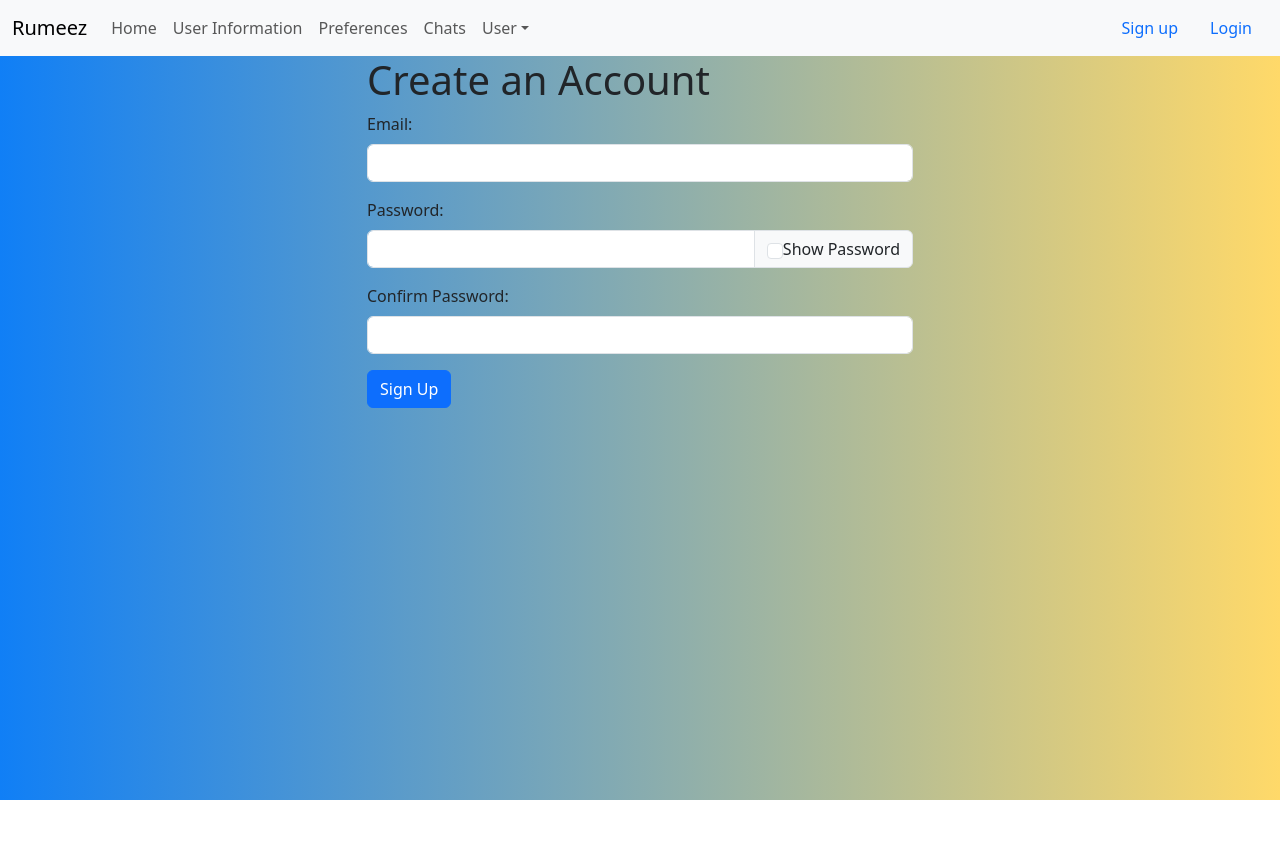
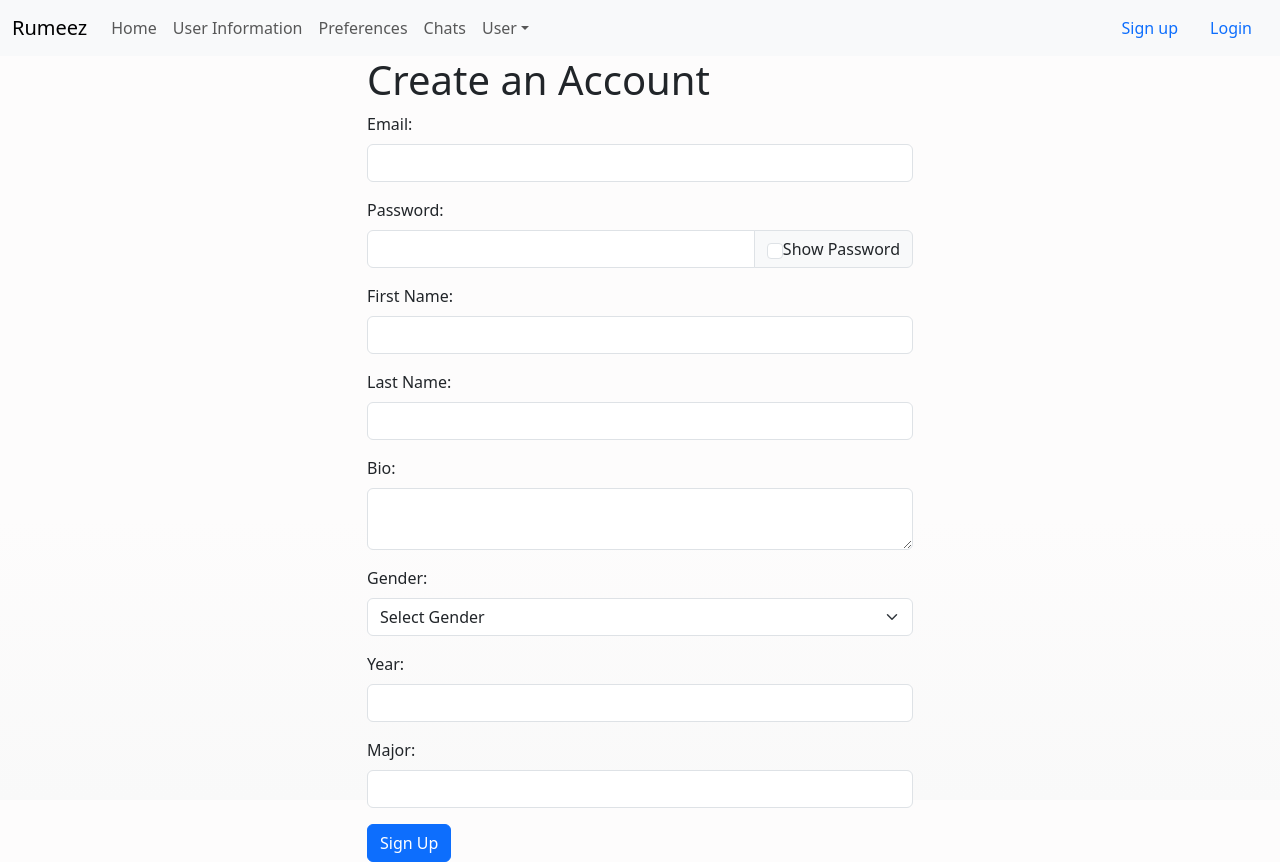
Before and after one commit to Rumeez/Rumeez_2, a React (Create React App) app: page /signup in a window 1280 px wide. Before the commit the page ends 800 px from the top, so only its background shows below. Built offline with nearby package versions, Linux system fonts and the light colour scheme.

Commit message:
Completed signup, preferences functionality. User info not complete.

```diff
--- a/src/App.css
+++ b/src/App.css
@@ -1,6 +1,6 @@
 body {
   /* Use linear-gradient for the gradient effect */
-  background: linear-gradient(to right, #107ff6, #ffd969);
+  background: linear-gradient(to top,/* #107ff6*/ #f9f9f9 , #fdfcfc 35%);
   /* Set background properties to cover the entire viewport */
   background-size: cover;
   background-repeat: no-repeat;
--- a/src/components/OptionsBar.tsx
+++ b/src/components/OptionsBar.tsx
@@ -53,7 +53,7 @@ const OptionsBar: React.FunctionComponent = (): JSX.Element => {
       // Handle the error, e.g., display an error message to the user
     }
 
-    redirect('/');
+    navigate('/');
     navigate(0)
   };
 
--- a/src/components/Preference.tsx
+++ b/src/components/Preference.tsx
@@ -10,40 +10,63 @@ import {
   Button,
 } from 'reactstrap';
 
+import { Link, redirect, useNavigate } from 'react-router-dom';
+
 const Preference: React.FC = () => {
   const [formData, setFormData] = useState({
     dormType: '',
-    roommateGender: '',
+    numberOfRoommates: '',
+    genderOfRoomate: '',
     smoking: '',
     drinking: '',
-    risetime: '',
-    sleeptime: '',
-    temperature: '',
+    riseTime: '',
+    sleepTime: '',
+    temp: '',
   });
+  const navigate = useNavigate();
+  const [originalFormData] = useState({ ...formData }); // Store the original form data
 
-  const [originalFormData] = useState({ ...formData }); // Store the original form data
 
   const handleInputChange = (e: React.ChangeEvent<HTMLInputElement>) => {
     const { name, value } = e.target;
     setFormData({ ...formData, [name]: value });
   };
-
-  const handleSubmit = (e: React.FormEvent<HTMLFormElement>) => {
+  const handleSubmit = async (e: React.FormEvent<HTMLFormElement>) => {
     e.preventDefault();
 
-    // Check if the form data has changed
-    const formDataChanged = JSON.stringify(formData) !== JSON.stringify(originalFormData);
+    try {
+      const response = await fetch('http://localhost:8000/user/update-preferences', {
+        credentials: 'include',
+        method: 'POST',
+        headers: {
+          'Content-Type': 'application/json',
+        },
+        body: JSON.stringify({
+          dormType: formData.dormType,
+          numberOfRoommates: Number(formData.numberOfRoommates),
+          genderOfRoomate: formData.genderOfRoomate,
+          smoking: formData.smoking === 'Yes', // Convert to boolean
+          drinking: formData.drinking === 'Yes', // Convert to boolean
+          riseTime: formData.riseTime,
+          sleepTime: formData.sleepTime,
+          temp: formData.temp,
+        }),
+      });
 
-    if (formDataChanged) {
-      // The form data has changed, add your logic to handle the preferences submission here
-      // You can send the formData to your backend or perform any other actions
-
-      // Optionally, you can update the originalFormData to the new formData
-      // originalFormData will now contain the latest form data for future comparisons
-      // originalFormData = { ...formData };
-    } else {
-      // The form data has not changed, you can display a message or handle it as needed
-      alert('No changes made. Nothing to save.');
+      // Check if the response status is OK (200-299)
+      if (response.ok) {
+        // Handle the case where the update was successful
+        console.log('Preferences updated successfully!');
+        alert('Updated Preferenes Saved!')
+        navigate('/home');
+      } else {
+        // Handle the case where the server returns an error status
+        console.error(`Preferences update failed. Status: ${response.status}`);
+        // You can handle different HTTP error statuses here if needed
+      }
+    } catch (error) {
+      console.error('Error updating preferences:', error);
+      // Handle other errors, e.g., network issues
     }
   };
 
@@ -67,24 +90,44 @@ const Preference: React.FC = () => {
                   <option value="" disabled>
                     Select dorm type
                   </option>
-                  <option value="plazadouble">Plaza Double</option>
-                  <option value="plazatriple">Plaza Triple</option>
-                  <option value="plazadoubleprivbath">Plaza Double Priv Bath</option>
-                  <option value="plazatripleprivbath">Plaza Triple Priv Bath</option>
-                  <option value="deluxedouble">Deluxe Triple</option>
-                  <option value="deluxetriple">Deluxe Triple</option>
-                  <option value="classicdouble">Classic Double</option>
-                  <option value="classictriple">Classic Triple</option>
-                  <option value="universityapartments">University Apartments</option>
+                  <option value="plaza double">Plaza Double</option>
+                  <option value="plaza triple">Plaza Triple</option>
+                  <option value="plaza double priv bath">Plaza Double Priv Bath</option>
+                  <option value="plaza triple priv bath">Plaza Triple Priv Bath</option>
+                  <option value="deluxe double">Deluxe Triple</option>
+                  <option value="deluxe triple">Deluxe Triple</option>
+                  <option value="classic double">Classic Double</option>
+                  <option value="classic triple">Classic Triple</option>
+                  <option value="university apartments">University Apartments</option>
                 </Input>
               </FormGroup>
+
               <FormGroup>
-                <Label for="roommateGender">Roommate Gender:</Label>
+                <Label for="numberOfRoommates">Number of Roommates:</Label>
                 <Input
                   type="select"
-                  id="roommateGender"
-                  name="roommateGender"
-                  value={formData.roommateGender}
+                  id="numberOfRoommates"
+                  name="numberOfRoommates"
+                  value={formData.numberOfRoommates}
+                  onChange={handleInputChange}
+                  required
+                >
+                  <option value="" disabled>
+                    Select number of roommates
+                  </option>
+                  <option value="1">1</option>
+                  <option value="2">2</option>
+                  <option value="3">3</option>
+                </Input>
+              </FormGroup>
+
+              <FormGroup>
+                <Label for="genderOfRoomate">Roommate Gender:</Label>
+                <Input
+                  type="select"
+                  id="genderOfRoomate"
+                  name="genderOfRoomate"
+                  value={formData.genderOfRoomate}
                   onChange={handleInputChange}
                   required
                 >
@@ -109,9 +152,8 @@ const Preference: React.FC = () => {
                   <option value="" disabled>
                     Select smoking preference
                   </option>
-                  <option value="often">Often</option>
-                  <option value="never">Never</option>
-                  <option value="sometimes">Sometimes/Ask me</option>
+                  <option value="Yes">Yes</option>
+                  <option value="No">No</option>
                 </Input>
               </FormGroup>
               <FormGroup>
@@ -127,18 +169,17 @@ const Preference: React.FC = () => {
                   <option value="" disabled>
                     Select drinking preference
                   </option>
-                  <option value="often">Often</option>
-                  <option value="never">Never</option>
-                  <option value="sometimes">Sometimes/Ask me</option>
+                  <option value="Yes">Yes</option>
+                  <option value="No">No</option>
                 </Input>
               </FormGroup>
               <FormGroup>
-                <Label for="temperature">Temperature:</Label>
+                <Label for="temp">Temperature:</Label>
                 <Input
                   type="select"
-                  id="temperature"
-                  name="temperature"
-                  value={formData.temperature}
+                  id="temp"
+                  name="temp"
+                  value={formData.temp}
                   onChange={handleInputChange}
                   required
                 >
@@ -151,12 +192,12 @@ const Preference: React.FC = () => {
                 </Input>
               </FormGroup>
               <FormGroup>
-                <Label for="risetime">Rise Time:</Label>
+                <Label for="riseTime">Rise Time:</Label>
                 <Input
                   type="select"
-                  id="risetime"
-                  name="risetime"
-                  value={formData.risetime}
+                  id="riseTime"
+                  name="riseTime"
+                  value={formData.riseTime}
                   onChange={handleInputChange}
                   required
                 >
@@ -174,12 +215,12 @@ const Preference: React.FC = () => {
                 </Input>
               </FormGroup>
               <FormGroup>
-                <Label for="sleeptime">Sleep Time:</Label>
+                <Label for="sleepTime">Sleep Time:</Label>
                 <Input
                   type="select"
-                  id="sleeptime"
-                  name="sleeptime"
-                  value={formData.sleeptime}
+                  id="sleepTime"
+                  name="sleepTime"
+                  value={formData.sleepTime}
                   onChange={handleInputChange}
                   required
                 >
--- a/src/components/SignUp.tsx
+++ b/src/components/SignUp.tsx
@@ -1,5 +1,5 @@
-import React, { useState } from 'react';
-import { useNavigate } from 'react-router-dom';
+import React, { useState, useEffect } from 'react';
+import { useNavigate, useLocation } from 'react-router-dom';
 import {
   Container,
   Row,
@@ -14,14 +14,29 @@ import {
 } from 'reactstrap';
 
 const Signup: React.FC = () => {
-  const navigate = useNavigate();
-  const [formData, setFormData] = useState({
+  const initialFormData = {
     email: '',
     password: '',
-    confirmPassword: '',
-  });
+    firstname: '',
+    lastname: '',
+    bio: '',
+    gender: '',
+    year: '',
+    major: '',
+  };
 
+  const [formData, setFormData] = useState(initialFormData);
   const [showPassword, setShowPassword] = useState(false);
+  const navigate = useNavigate();
+  const location = useLocation();
+
+  // Load user information from localStorage when the component mounts
+  useEffect(() => {
+    const savedData = localStorage.getItem('userFormData');
+    if (savedData) {
+      setFormData(JSON.parse(savedData));
+    }
+  }, []);
 
   const handleInputChange = (e: React.ChangeEvent<HTMLInputElement>) => {
     const { name, value } = e.target;
@@ -32,21 +47,41 @@ const Signup: React.FC = () => {
     setShowPassword(!showPassword);
   };
 
-  const handleSubmit = (e: React.FormEvent<HTMLFormElement>) => {
+  const handleSubmit = async (e: React.FormEvent<HTMLFormElement>) => {
     e.preventDefault();
 
-    // Add your form submission logic here
-    // You can send the formData to your backend for processing
+    // Handle form submission logic here
 
-    // Redirect to the User component with state indicating the source
-    navigate('/user', { state: { fromSignup: true } });
+    // Save the updated form data to local storage
+    localStorage.setItem('userFormData', JSON.stringify(formData));
 
-    // Clear the form after submission
-    setFormData({
-      email: '',
-      password: '',
-      confirmPassword: '',
-    });
+    try {
+      const response = await fetch('http://localhost:8000/user/signup', {
+        method: 'POST',
+        headers: {
+          'Content-Type': 'application/json',
+        },
+        body: JSON.stringify(formData),
+
+      });
+
+      if (!response.ok) {
+        throw new Error(`HTTP error! Status: ${response.status}`);
+      }
+
+      // Assuming your backend responds with JSON data
+      const result = await response.json();
+
+
+      // Handle the response as needed, e.g., show a success message
+      console.log('Signup successful!', result);
+
+      // Redirect to the home component
+      navigate('/');
+    } catch (error) {
+      console.error('Error during signup:', error);
+      // Handle errors, e.g., show an error message to the user
+    }
   };
 
   return (
@@ -88,12 +123,73 @@ const Signup: React.FC = () => {
                 </InputGroup>
               </FormGroup>
               <FormGroup>
-                <Label for="confirmPassword">Confirm Password:</Label>
+                <Label for="firstname">First Name:</Label>
                 <Input
-                  type="password"
-                  id="confirmPassword"
-                  name="confirmPassword"
-                  value={formData.confirmPassword}
+                  type="text"
+                  id="firstname"
+                  name="firstname"
+                  value={formData.firstname}
+                  onChange={handleInputChange}
+                  required
+                />
+              </FormGroup>
+              <FormGroup>
+                <Label for="lastname">Last Name:</Label>
+                <Input
+                  type="text"
+                  id="lastname"
+                  name="lastname"
+                  value={formData.lastname}
+                  onChange={handleInputChange}
+                  required
+                />
+              </FormGroup>
+              <FormGroup>
+                <Label for="bio">Bio:</Label>
+                <Input
+                  type="textarea"
+                  id="bio"
+                  name="bio"
+                  value={formData.bio}
+                  onChange={handleInputChange}
+                  required
+                />
+              </FormGroup>
+              <FormGroup>
+                <Label for="gender">Gender:</Label>
+                <Input
+                  type="select"
+                  id="gender"
+                  name="gender"
+                  value={formData.gender}
+                  onChange={handleInputChange}
+                  required
+                >
+                  <option value="">Select Gender</option>
+                  <option value="man">Man</option>
+                  <option value="woman">Woman</option>
+                  <option value="non-binary">Non-binary</option>
+                  <option value="other">Other</option>
+                </Input>
+              </FormGroup>
+              <FormGroup>
+                <Label for="year">Year:</Label>
+                <Input
+                  type="text"
+                  id="year"
+                  name="year"
+                  value={formData.year}
+                  onChange={handleInputChange}
+                  required
+                />
+              </FormGroup>
+              <FormGroup>
+                <Label for="major">Major:</Label>
+                <Input
+                  type="text"
+                  id="major"
+                  name="major"
+                  value={formData.major}
                   onChange={handleInputChange}
                   required
                 />
--- a/src/components/User.tsx
+++ b/src/components/User.tsx
@@ -1,3 +1,4 @@
+
 import React, { useState, useEffect } from 'react';
 import { useNavigate, useLocation } from 'react-router-dom';
 import {
@@ -46,6 +47,7 @@ const User: React.FC = () => {
 
     // Save the updated form data to local storage
     localStorage.setItem('userFormData', JSON.stringify(formData));
+
 
     // Check if the user has come from the Signup component
     if (location.state && location.state.fromSignup) {
--- a/src/context/user-context.tsx
+++ b/src/context/user-context.tsx
@@ -6,7 +6,8 @@ export interface User {
   lastName?: string,
   userId?: string,
   verified?: boolean,
-  isLoggedIn: boolean
+  isLoggedIn: boolean,
+  isJustSignedUp?: boolean,
 }
 
 /**
@@ -22,7 +23,7 @@ export interface AppState {
  */
 const defaultState: AppState = {
   user: {
-    isLoggedIn: false
+    isLoggedIn: false,
   },
   updateState: (newState?: Partial<AppState>) => {},
 };
```
Also changed, not shown: src/components/Login.tsx (+9 -1 lines).
